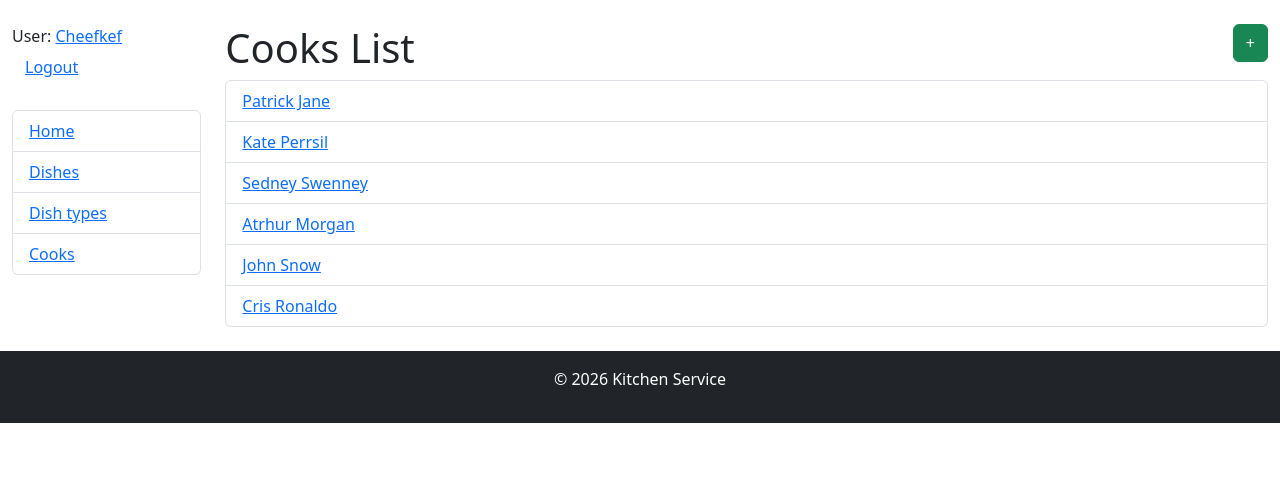
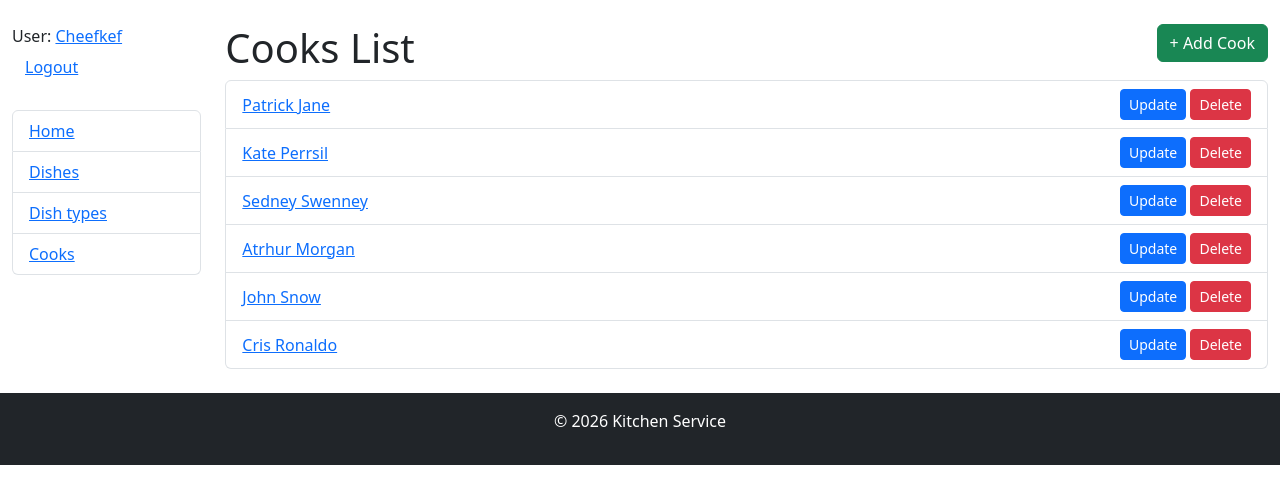
Before and after one commit to sasharyabokon/kitchen-service, a Django app: page /kitchen/cooks/ in a window 1280 px wide. Shown: the part 56-560 px from the top of the page. Run offline with Django 5.2, Linux system fonts and the light colour scheme; a user stored in the database is signed in; data comes from the database, SQL or seed files in the repository.

Commit message:
feat: add Cook update and delete
Added CookUpdateView and CookDeleteView with proper success_url.
Created cook_confirm_delete.html template.
Updated urls.py and cooks_list.html to include update/delete routes and buttons.

```diff
--- a/kitchen/forms.py
+++ b/kitchen/forms.py
@@ -20,3 +20,9 @@ class DishForm(forms.ModelForm):
     class Meta:
         model = Dish
         fields = "__all__"
+
+
+class CookUpdateForm(forms.ModelForm):
+    class Meta:
+        model = Cook
+        fields = ["username", "first_name", "last_name", "years_of_experience"]
--- a/kitchen/urls.py
+++ b/kitchen/urls.py
@@ -15,6 +15,8 @@ from kitchen.views import (
     DishUpdateView,
     DishDeleteView,
     CookCreateView,
+    CookUpdateView,
+    CookDeleteView,
 
 )
 
@@ -22,8 +24,8 @@ urlpatterns = [
     path("",index, name="index"),
     path("dish-type/", DishTypeListView.as_view(), name="dish-type-list"),
     path("dish-type/create/", DishTypeCreateView.as_view(), name="dish-type-create"),
-    path("dish-type-update/<int:pk>/", DishTypeUpdateView.as_view(), name="dish-type-update"),
-    path("dish-type-delete/<int:pk>/", DishTypeDeleteView.as_view(), name="dish-type-delete"),
+    path("dish-type/update/<int:pk>/", DishTypeUpdateView.as_view(), name="dish-type-update"),
+    path("dish-type/delete/<int:pk>/", DishTypeDeleteView.as_view(), name="dish-type-delete"),
     path("dish/", DishListView.as_view(), name="dish-list"),
     path("dish/create/", DishCreateView.as_view(), name="dish-create"),
     path("dish/update/<int:pk>/", DishUpdateView.as_view(), name="dish-update"),
@@ -31,6 +33,8 @@ urlpatterns = [
     path("cooks/", CookListView.as_view(), name="cooks-list"),
     path("cooks/create/", CookCreateView.as_view(), name="cooks-create"),
     path("cooks/<int:pk>/", CookDetailView.as_view(), name="cook-detail"),
+    path("cooks/update/<int:pk>/", CookUpdateView.as_view(), name="cook-update"),
+    path("cooks/delete/<int:pk>/", CookDeleteView.as_view(), name="cook-delete"),
     path("dish-type/<int:pk>/", DishTypeDetailView.as_view(), name="dish-type-detail"),
     path("cooks/<int:pk>/", CookDetailView.as_view(), name="cooks-detail"),
     path("dish/<int:pk>/", DishDetailView.as_view(), name="dish-detail"),
--- a/kitchen/views.py
+++ b/kitchen/views.py
@@ -106,3 +106,14 @@ class CookDetailView(LoginRequiredMixin, generic.DetailView):
     model = Cook
     template_name = "kitchen/cooks_detail.html"
     context_object_name = "cook"
+
+
+class CookUpdateView(LoginRequiredMixin, generic.UpdateView):
+    model = Cook
+    form_class = CookCreationForm
+    success_url = reverse_lazy("kitchen:cooks-list")
+
+class CookDeleteView(LoginRequiredMixin, generic.DeleteView):
+    model = Cook
+    success_url = reverse_lazy("kitchen:cooks-list")
+    template_name = "kitchen/cook_confirm_delete.html"
--- a/templates/kitchen/cooks_list.html
+++ b/templates/kitchen/cooks_list.html
@@ -1,14 +1,23 @@
 {% extends "base.html" %}
 
 {% block content %}
-  <h1>Cooks List <a style="float: right" href="{% url 'kitchen:cooks-create' %}" class="btn btn-success">+</a></h1>
+  <h1>
+    Cooks List
+    <a style="float: right" href="{% url 'kitchen:cooks-create' %}" class="btn btn-success">+ Add Cook</a>
+  </h1>
   {% if cooks %}
     <ul class="list-group">
       {% for cook in cooks %}
-        <li class="list-group-item">
-          <a href="{% url 'kitchen:cooks-detail' cook.id %}">
-            {{ cook.first_name }} {{ cook.last_name }}
-          </a>
+        <li class="list-group-item d-flex justify-content-between align-items-center">
+          <div>
+            <a href="{% url 'kitchen:cooks-detail' cook.id %}">
+              {{ cook.first_name }} {{ cook.last_name }}
+            </a>
+          </div>
+          <div>
+            <a href="{% url 'kitchen:cook-update' cook.id %}" class="btn btn-sm btn-primary">Update</a>
+            <a href="{% url 'kitchen:cook-delete' cook.id %}" class="btn btn-sm btn-danger">Delete</a>
+          </div>
         </li>
       {% endfor %}
     </ul>
--- a/templates/kitchen/dish_list.html
+++ b/templates/kitchen/dish_list.html
@@ -1,7 +1,7 @@
 {% extends "base.html" %}
 {% block content %}
   <h1>Dish List
-      <a style="float: right" href="{% url 'kitchen:dish-create' %}" class="btn btn-success">+</a>
+      <a style="float: right" href="{% url 'kitchen:dish-create' %}" class="btn btn-success">+ Add dish</a>
   </h1>
   <table class="table">
     <tr>
--- a/templates/kitchen/dish_type_list.html
+++ b/templates/kitchen/dish_type_list.html
@@ -3,7 +3,7 @@
 {% block content %}
   <h1>
     Dish Types List
-    <a style="float: right" href="{% url 'kitchen:dish-type-create' %}" class="btn btn-success">+</a>
+    <a style="float: right" href="{% url 'kitchen:dish-type-create' %}" class="btn btn-success">+ Add dish type</a>
   </h1>
 
   {% if dish_type_list %}
```
Also changed, not shown: templates/kitchen/cook_confirm_delete.html (added, +9 -0 lines).
